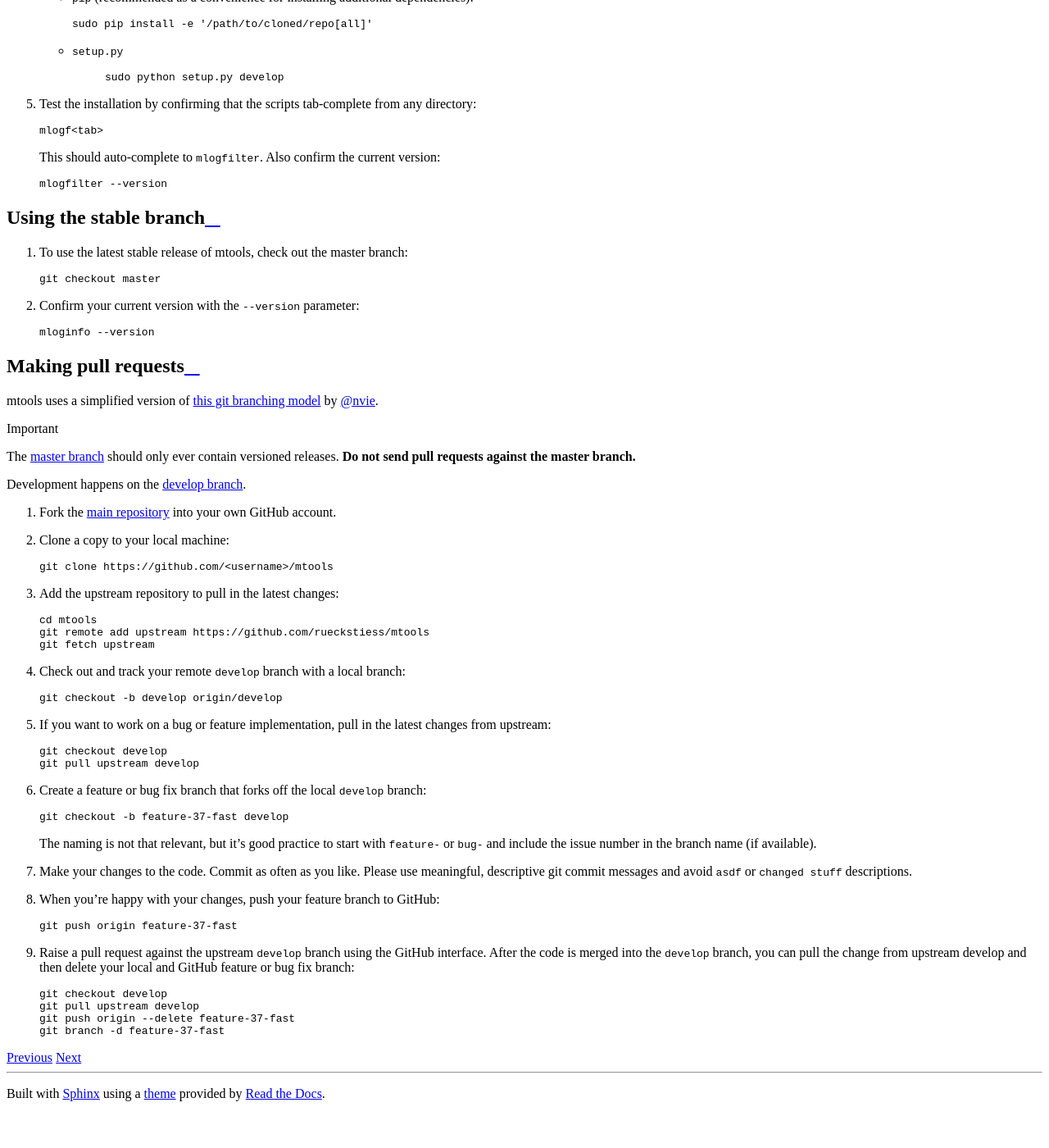
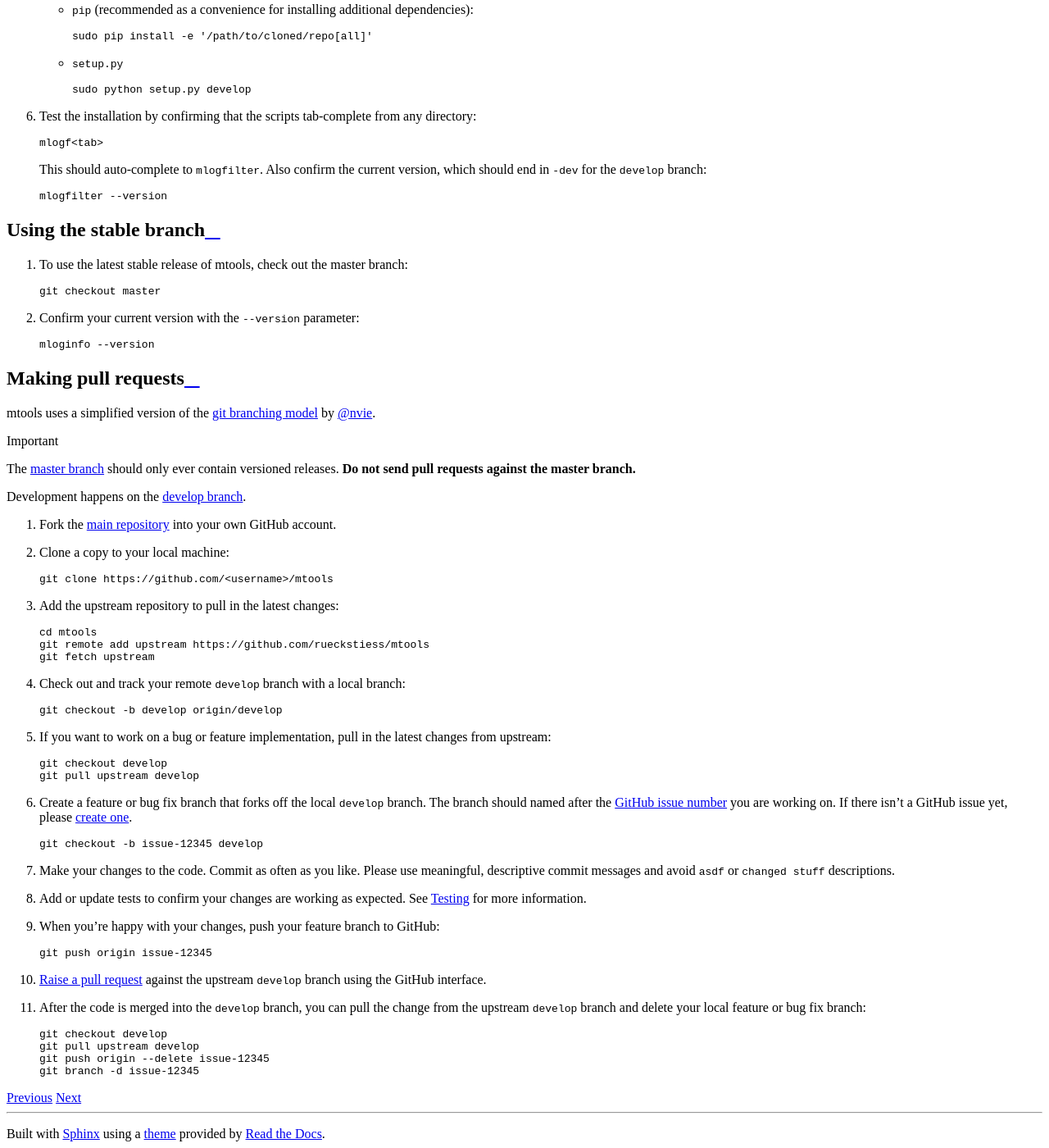
Before and after one commit to rueckstiess/mtools, a Sphinx documentation site: the page built from doc/development.rst, in a window 1280 px wide and 1400 px high, scrolled down 1338 px. Shown: the whole window at 82% size. Built offline with Sphinx 7.4.7 and the Read the Docs theme 2.0.0, drawn with Linux system fonts in a browser that asks for light colours; before the commit the page ends 2689 px from its top, so only the background shows below that; some of the changed text lies outside the part shown.

```diff
--- a/doc/contributing.rst
+++ b/doc/contributing.rst
@@ -5,7 +5,7 @@
 Contributions to mtools are very welcome. Please check if the particular bug or
 issue has already been reported on the `mtools issues
 <https://github.com/rueckstiess/mtools/issues?state=open>`__ page and create a
-new issue if it doesn't exist yet.
+new issue if one doesn't exist yet.
 
 .. toctree::
    :maxdepth: 2
--- a/doc/development.rst
+++ b/doc/development.rst
@@ -19,19 +19,20 @@
 
       sudo pip uninstall mtools
 
-#. Clone the current mtools GitHub repository to your computer. This step
-   creates an ``mtools`` directory in the current directory, so you may want to
-   switch to an appropriate directory first (for example ``~/code/``):
+#. `Fork the mtools repository <https://help.github.com/articles/fork-a-repo/>`__
+   to your own GitHub account.
+
+#. Clone your mtools fork to your development environment. This step creates
+   an mtools directory in the current directory, so you may want to switch
+   to an appropriate directory first (for example ``~/code/``):
 
    .. code-block:: bash
 
-      git clone https://github.com/rueckstiess/mtools.git
+      cd ~/code
+      git clone https://github.com/<username>/mtools.git
 
-   If you have forked mtools to your own account, replace ``rueckstiess``
-   with your own GitHub username.
-
-#. Change into the ``mtools`` directory and check out the desired branch. This
-   examples uses ``develop``:
+#. Change into the mtools directory and check out the desired branch. All
+   development should be based off the ``develop`` branch:
 
    .. code-block:: bash
 
@@ -47,7 +48,7 @@
 
          sudo pip install -e '/path/to/cloned/repo[all]'
 
-   * ``setup.py``
+   *  ``setup.py``
 
       .. code-block:: bash
 
@@ -61,7 +62,7 @@
       mlogf<tab>
 
    This should auto-complete to ``mlogfilter``. Also confirm the current
-   version:
+   version, which should end in ``-dev`` for the ``develop`` branch:
 
    .. code-block:: bash
 
@@ -87,7 +88,7 @@
 Making pull requests
 ~~~~~~~~~~~~~~~~~~~~
 
-mtools uses a simplified version of `this git branching
+mtools uses a simplified version of the `git branching
 model <http://nvie.com/posts/a-successful-git-branching-model/>`__ by
 `@nvie <https://twitter.com/nvie>`__.
 
@@ -132,34 +133,38 @@
       git pull upstream develop
 
 #. Create a feature or bug fix branch that forks off the local ``develop``
-   branch:
+   branch. The branch should named after the
+   `GitHub issue number <https://github.com/rueckstiess/mtools/issues/>`__
+   you are working on. If there isn't a GitHub issue yet, please
+   `create one <https://github.com/rueckstiess/mtools/issues/new>`__.
 
    .. code-block:: bash
 
-      git checkout -b feature-37-fast develop
-
-   The naming is not that relevant, but it's good practice to start with
-   ``feature-`` or ``bug-`` and include the issue number in the branch name
-   (if available).
+      git checkout -b issue-12345 develop
 
 #. Make your changes to the code. Commit as often as you like. Please use
-   meaningful, descriptive git commit messages and avoid ``asdf`` or ``changed
+   meaningful, descriptive commit messages and avoid ``asdf`` or ``changed
    stuff`` descriptions.
+
+#. Add or update tests to confirm your changes are working as expected. See
+   :ref:`testing` for more information.
 
 #. When you're happy with your changes, push your feature branch to GitHub:
 
    .. code-block:: bash
 
-      git push origin feature-37-fast
+      git push origin issue-12345
 
-#. Raise a pull request against the upstream ``develop`` branch using the
-   GitHub interface. After the code is merged into the ``develop`` branch, you
-   can pull the change from upstream develop and then delete your local and
-   GitHub feature or bug fix branch:
+#. `Raise a pull request <https://help.github.com/articles/creating-a-pull-request/>`__
+   against the upstream ``develop`` branch using the GitHub interface.
+
+#. After the code is merged into the ``develop`` branch, you can pull the
+   change from the upstream ``develop`` branch and delete your local feature
+   or bug fix branch:
 
    .. code-block:: bash
 
       git checkout develop
       git pull upstream develop
-      git push origin --delete feature-37-fast
-      git branch -d feature-37-fast
+      git push origin --delete issue-12345
+      git branch -d issue-12345
--- a/doc/testing.rst
+++ b/doc/testing.rst
@@ -1,3 +1,5 @@
+.. _testing:
+
 =======
 Testing
 =======
```
Also changed, not shown: doc/install.rst (+5 -6 lines).
